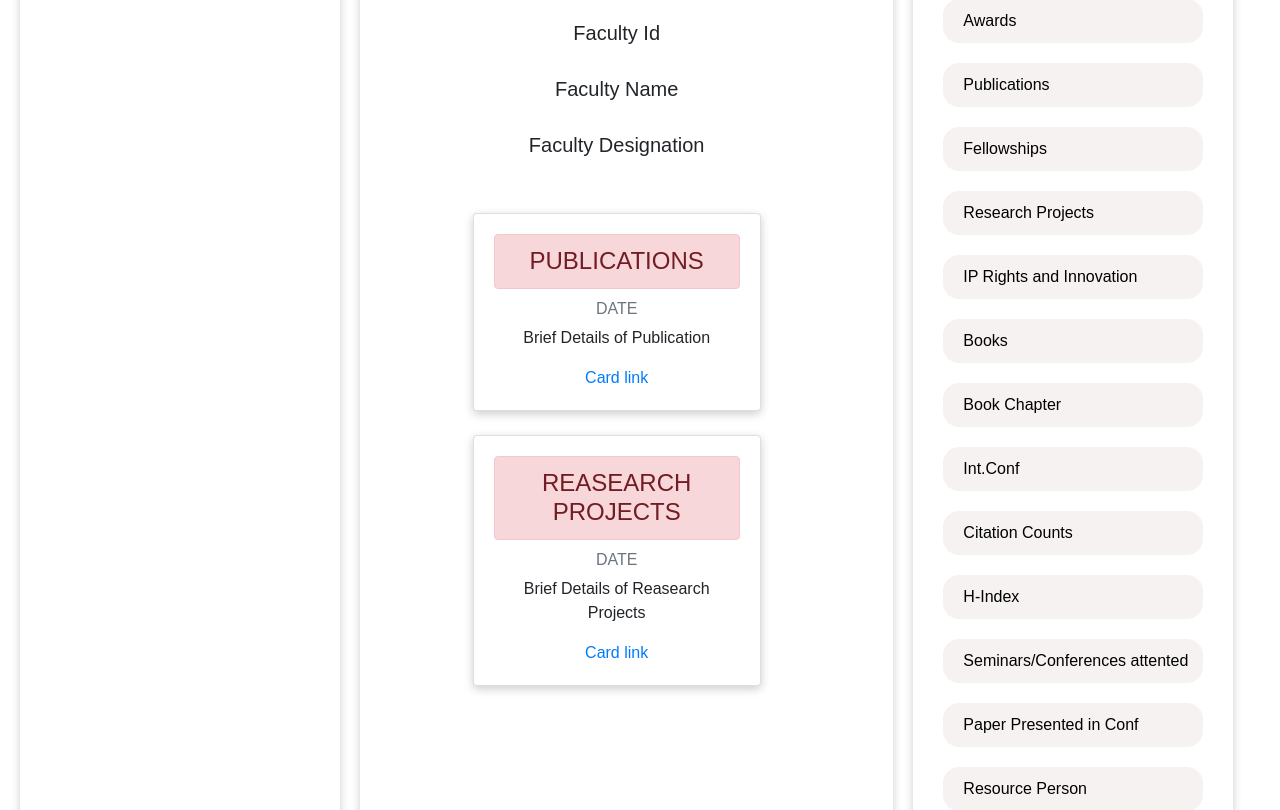
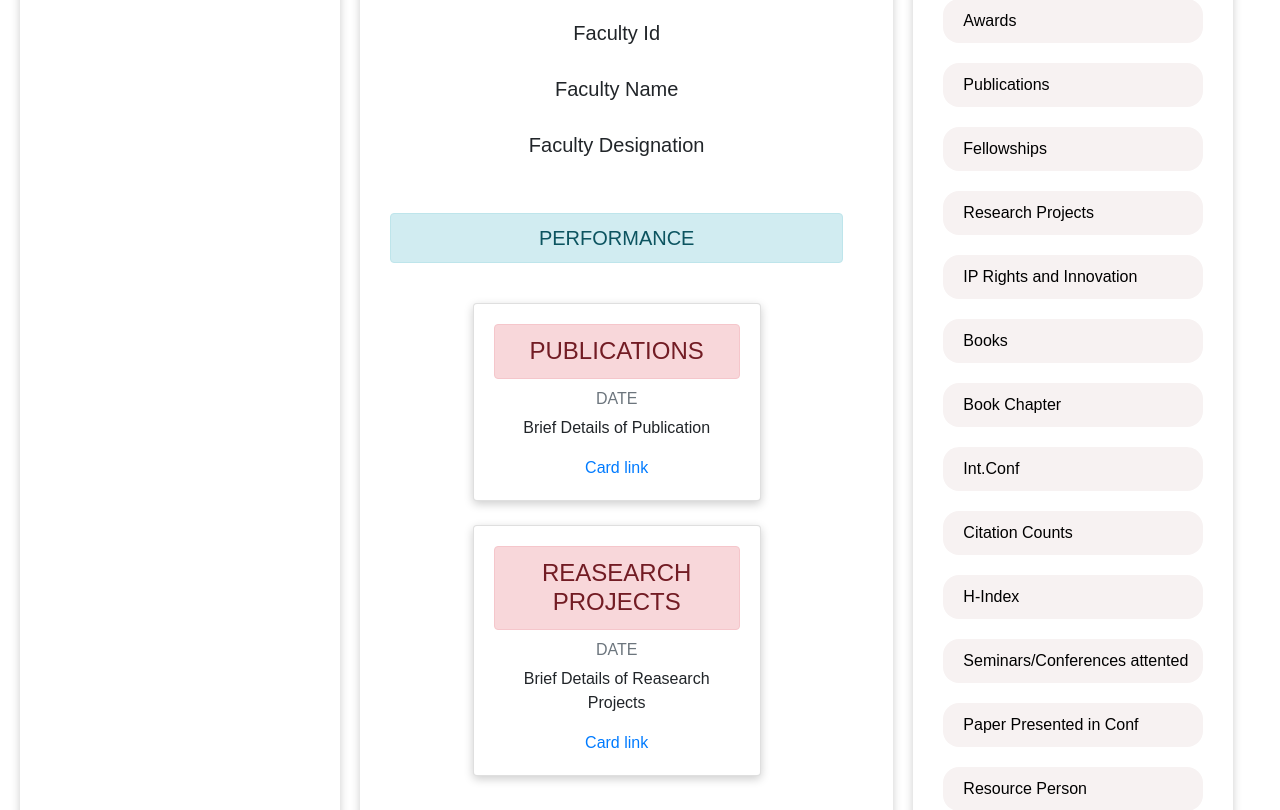
Before and after one commit to luvsai/CollegeActivityAutomation, a Django app: page /welcome in a window 1280 px wide. Shown: the part 314-1124 px from the top of the page. Run offline with Django 4.2, Linux system fonts and the light colour scheme; some libraries are stand-ins or nearby versions.

Commit message:
Update welcome.html

```diff
--- a/activityautomation/faculty/templates/welcome.html
+++ b/activityautomation/faculty/templates/welcome.html
@@ -20,6 +20,7 @@
 							<h5>Faculty Designation</h5>
 						</div>
 							<br><br>
+							<h5 class="text-center alert alert-info">PERFORMANCE</h5><br>
 							<div class="card" style="width: 18rem;">
 								<div class="card-body">
 								  <h4 class="text-center alert alert-danger">PUBLICATIONS</h4>
```
